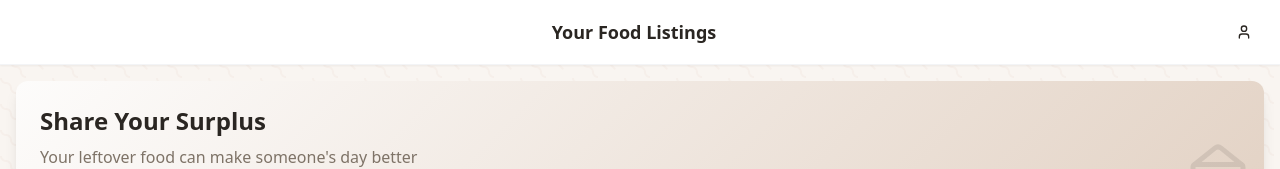
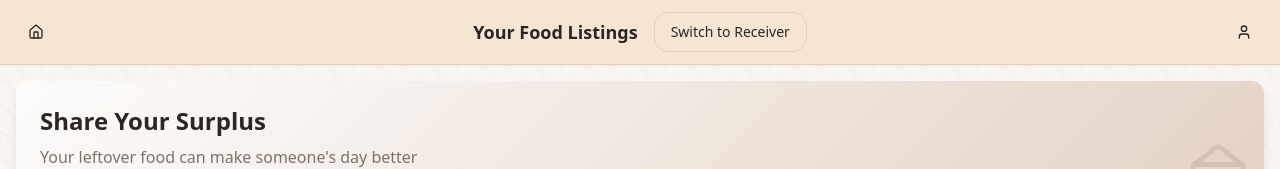
Before and after one commit to persistentcookiee/Lelo, a React (Vite) app: page /donor in a window 1280 px wide. Shown: the top 169 px of the page. Built offline with nearby package versions, Linux system fonts and the light colour scheme.

Commit message:
Fix: Add navigation and role selection
Adds navigation options and role selection functionality to the profile page and onboarding flow.

```diff
--- a/src/components/Header.tsx
+++ b/src/components/Header.tsx
@@ -2,6 +2,7 @@
 import React from "react";
 import { Button } from "@/components/ui/button";
 import { useNavigate } from "react-router-dom";
+import { Home, User } from "lucide-react";
 
 interface HeaderProps {
   title?: string;
@@ -15,9 +16,16 @@ const Header: React.FC<HeaderProps> = ({
   showProfileButton = false
 }) => {
   const navigate = useNavigate();
+  const currentRole = localStorage.getItem("userRole")?.toLowerCase() || "donor";
+
+  const toggleRole = () => {
+    const newRole = currentRole === "donor" ? "receiver" : "donor";
+    localStorage.setItem("userRole", newRole);
+    navigate(`/${newRole}`);
+  };
 
   return (
-    <header className="sticky top-0 z-10 bg-white border-b border-gray-100 shadow-sm">
+    <header className="sticky top-0 z-10 bg-[#f5e6d3] border-b border-[#e2d1bc] shadow-sm">
       <div className="flex items-center justify-between px-4 py-3">
         {showBackButton ? (
           <Button
@@ -33,13 +41,28 @@ const Header: React.FC<HeaderProps> = ({
             <span className="sr-only">Go back</span>
           </Button>
         ) : (
-          <div className="w-9"></div>
+          <Button
+            variant="ghost"
+            size="icon"
+            onClick={() => navigate('/')}
+            className="mr-2"
+          >
+            <Home className="h-5 w-5" />
+            <span className="sr-only">Go to home</span>
+          </Button>
         )}
 
-        <div className="flex items-center">
+        <div className="flex items-center gap-4">
           <h1 className="text-lg font-semibold text-center">
             {title}
           </h1>
+          <Button
+            variant="outline"
+            onClick={toggleRole}
+            className="text-sm bg-[#f5e6d3] border-[#e2d1bc] hover:bg-[#e2d1bc]"
+          >
+            Switch to {currentRole === "donor" ? "Receiver" : "Donor"}
+          </Button>
         </div>
 
         {showProfileButton ? (
@@ -49,10 +72,7 @@ const Header: React.FC<HeaderProps> = ({
             onClick={() => navigate('/profile')}
             className="ml-2"
           >
-            <svg xmlns="http://www.w3.org/2000/svg" width="24" height="24" viewBox="0 0 24 24" fill="none" stroke="currentColor" strokeWidth="2" strokeLinecap="round" strokeLinejoin="round" className="lucide lucide-user">
-              <path d="M19 21v-2a4 4 0 0 0-4-4H9a4 4 0 0 0-4 4v2"/>
-              <circle cx="12" cy="7" r="4"/>
-            </svg>
+            <User className="h-5 w-5" />
             <span className="sr-only">Profile</span>
           </Button>
         ) : (
```
